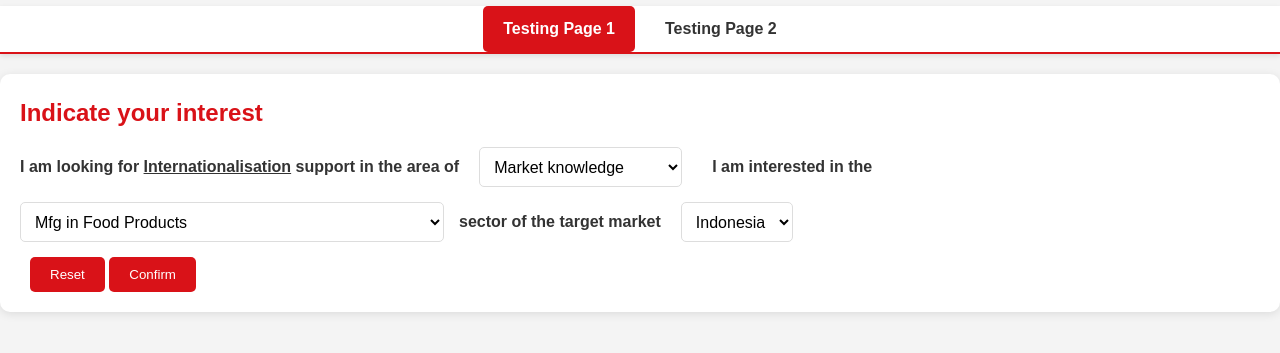
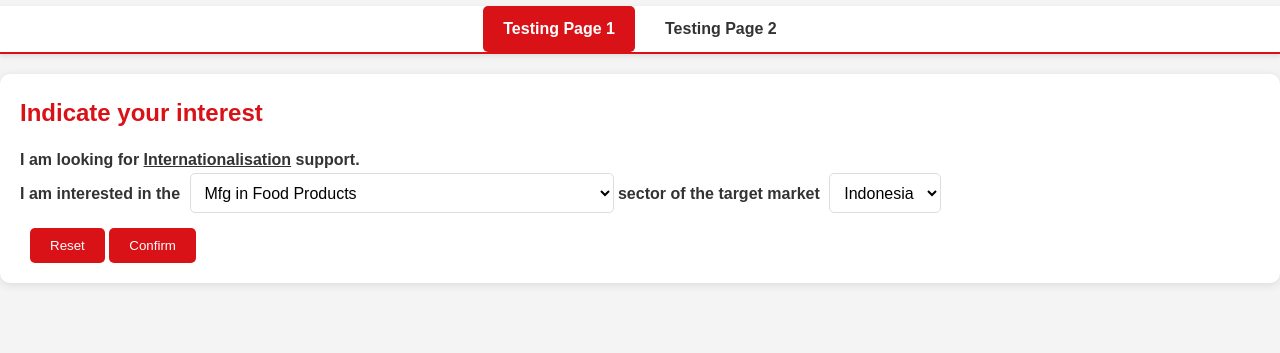
Before and after one commit to benchiatc/esgdigitalplatform, a plain HTML site: page index.html in a window 1280 px wide. Shown: the part 65-418 px from the top of the page. Drawn offline with nearby package versions, Linux system fonts and the light colour scheme.

Commit message:
Removed sub cap area to avoid confusion

```diff
--- a/index.html
+++ b/index.html
@@ -22,8 +22,11 @@
             <div class="profile-config">
                 <h3>Indicate your interest</h3>
                 <div class="dropdown-row">
-                    <label>I am looking for <u>Internationalisation</u> support in the area of</label>
-                    <select>
+                    <p>
+                    <label>I am looking for <u>Internationalisation</u> support. </label>
+                     <!-- in the area of</label> -->
+
+                    <select class="hidden">
                         <option value="KNOW">Market knowledge</option>
                         <option value="COOP">Corporate operations</option>
                         <option value="XNET">Expanding network</option>
@@ -33,6 +36,7 @@
                         <option value="ALL">General guidance</option>
                     </select>
                     <br>
+
                     <label>I am interested in the</label>
                     <select>
                         <optgroup label="Food Manufacturing">
@@ -71,6 +75,7 @@
                         <option value="Malaysia">Malaysia</option>
                     </select>
                 </div>
+            </p>
                 <button id="resetButton" class="reset-button">Reset</button>
                 <button id="confirmButton" class="confirm-button">Confirm</button>
 
```
